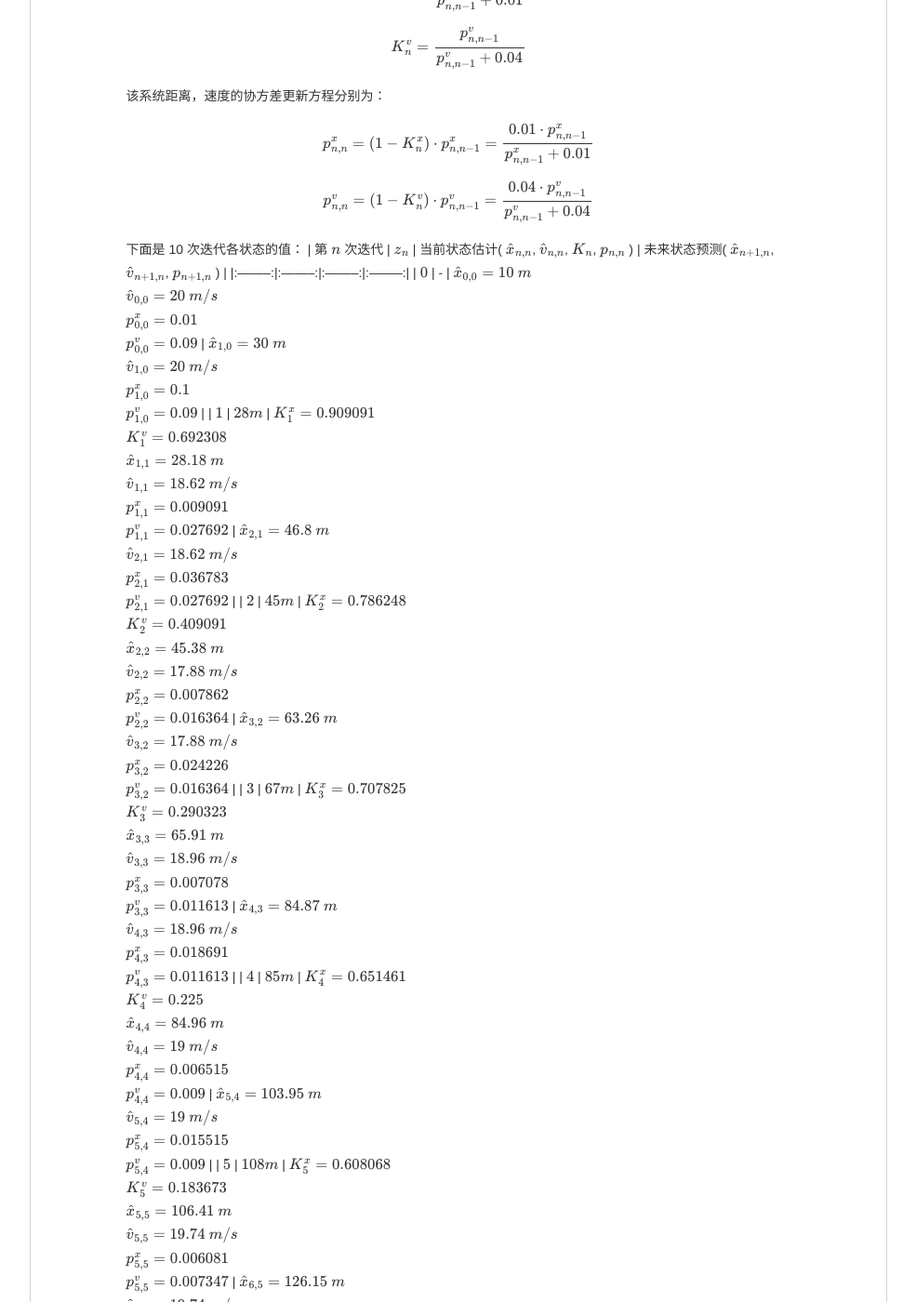
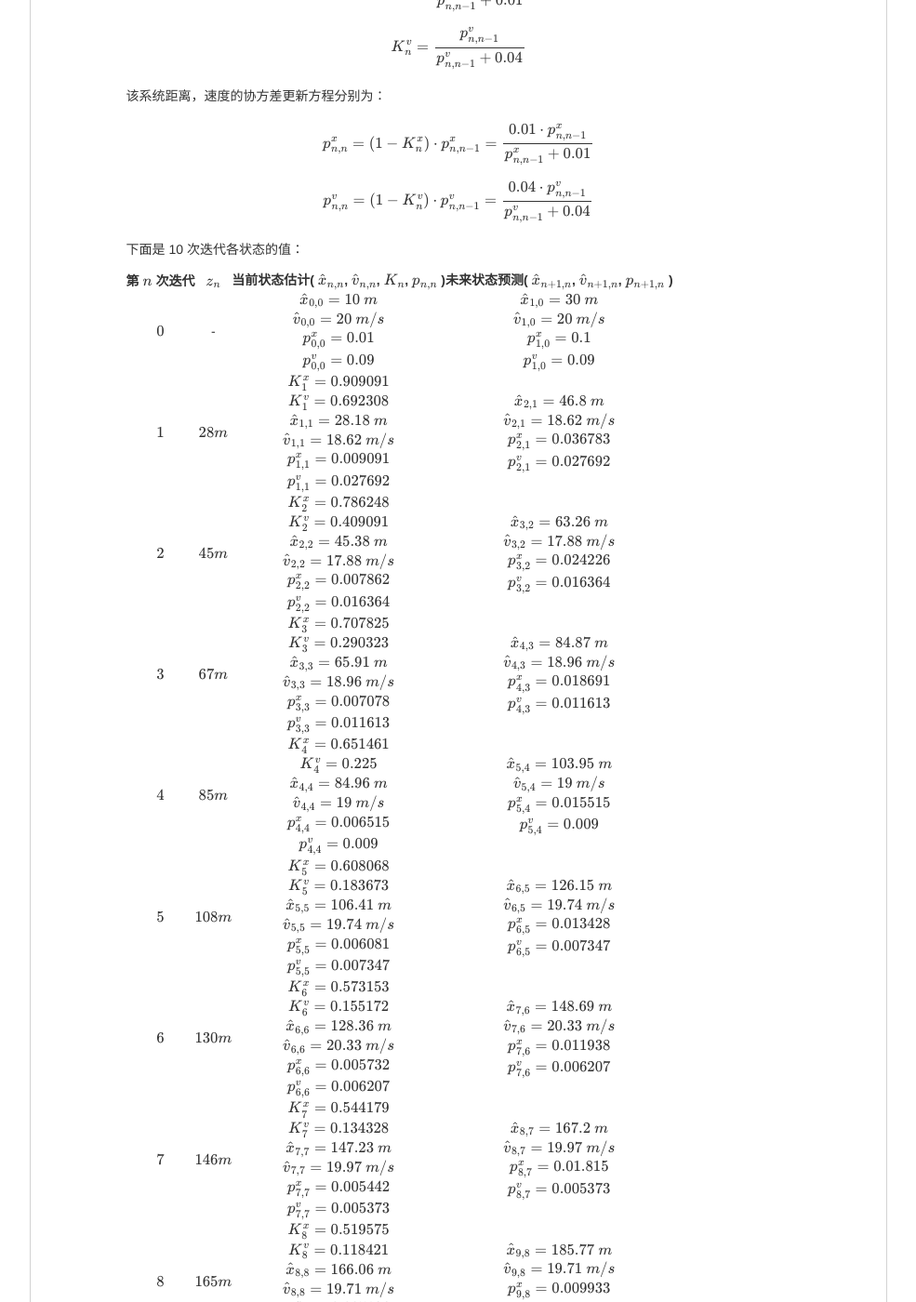
Before and after one commit to luli100/luli100.github.io, a Jekyll site: the page built from _posts/2023-09-10-kalman-filter.md, in a window 1280 px wide and 1400 px high, scrolled down 6669 px. Shown: the whole window at 93% size, without its empty margins (147-1132 px from the left). Built offline with Jekyll 4.4.1, drawn with Linux system fonts in a browser that asks for light colours; formulas are drawn with MathJax 3; some of the changed text lies outside the part shown.

Commit message:
control post enable

```diff
--- a/_posts/2023-09-10-kalman-filter.md
+++ b/_posts/2023-09-10-kalman-filter.md
@@ -283,6 +284,7 @@ $$p^x_{n,n} = (1 - K^x_n) \cdot p^x_{n,n-1} = {0.01 \cdot p^x_{n,n-1} \over p^x_
 $$p^v_{n,n} = (1 - K^v_n) \cdot p^v_{n,n-1} = {0.04 \cdot p^v_{n,n-1} \over p^v_{n,n-1} + 0.04}$$
 
 下面是 10 次迭代各状态的值：
+
 | 第 $n$ 次迭代 | $z_n$ | 当前状态估计( $\hat x_{n,n}$, $\hat v_{n,n}$, $K_n$, $p_{n,n}$ ) | 未来状态预测( $\hat x_{n+1,n}$, $\hat v_{n+1,n}$, $p_{n+1, n}$ ) |
 |:--------:|:--------:|:--------:|:--------:|
 | $0$ | - | $\hat x_{0,0} = 10 \space m$ <br> $\hat v_{0,0} = 20 \space m/s$ <br> $p^x_{0,0} = 0.01$ <br> $p^v_{0,0} = 0.09$ | $\hat x_{1,0} = 30 \space m$ <br> $\hat v_{1,0} = 20 \space m/s$ <br> $p^x_{1,0} = 0.1$ <br> $p^v_{1,0} = 0.09$ |
--- a/css/post.css
+++ b/css/post.css
@@ -225,7 +225,6 @@ body.mobile div.ad-banner {
 .highlight .gi { background-color: #cfc; border: 1px solid #0c0 } /* Generic.Inserted */
 .highlight .go { color: #aaa } /* Generic.Output */
 .highlight .gp { color: #009; } /* Generic.Prompt */
-.highlight .gs { } /* Generic.Strong */
 .highlight .gu { color: #030; } /* Generic.Subheading */
 .highlight .gt { color: #9c6 } /* Generic.Traceback */
 .highlight .kc { color: #cc7832; } /* Keyword.Constant */
```
Also changed, not shown: other parts of _posts/2023-09-10-kalman-filter.md (+1 -0 lines), _posts/2023-09-06-alpha-beta-gama-filter.md (+1 -0 lines), index.html (+6 -4 lines).
